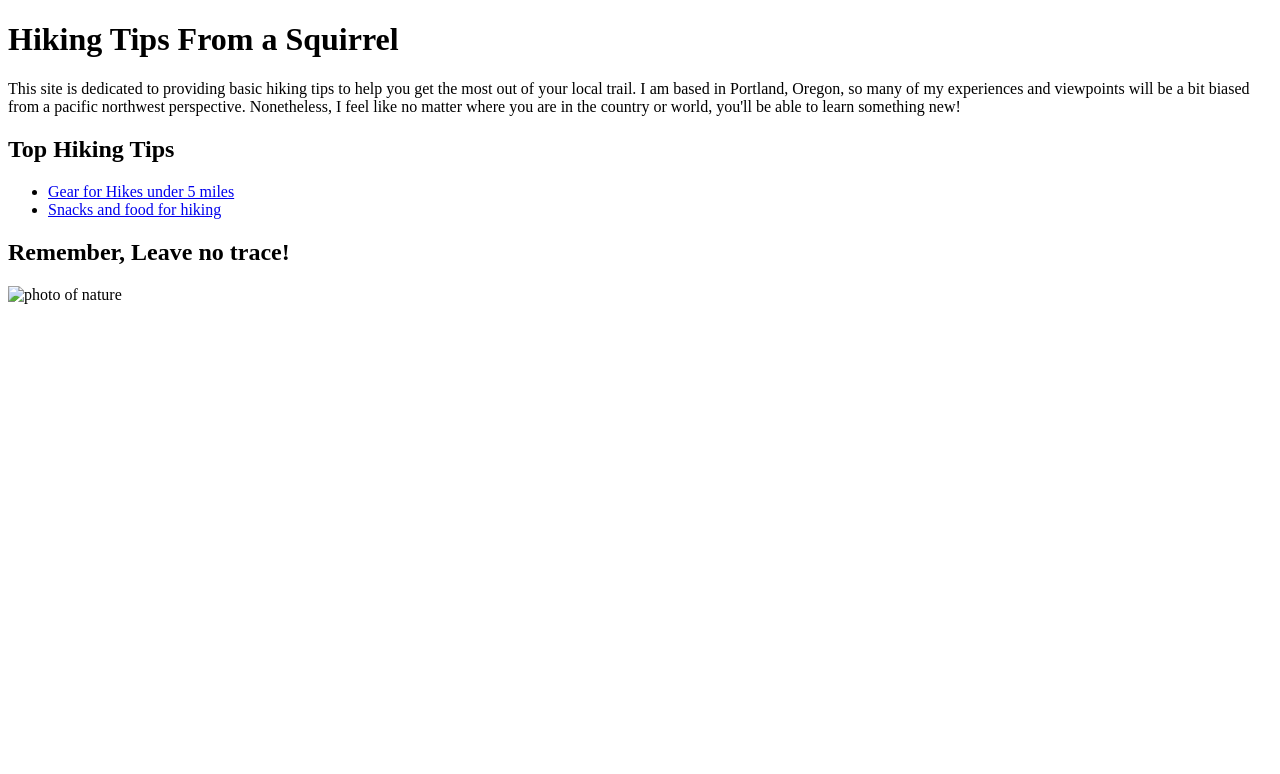
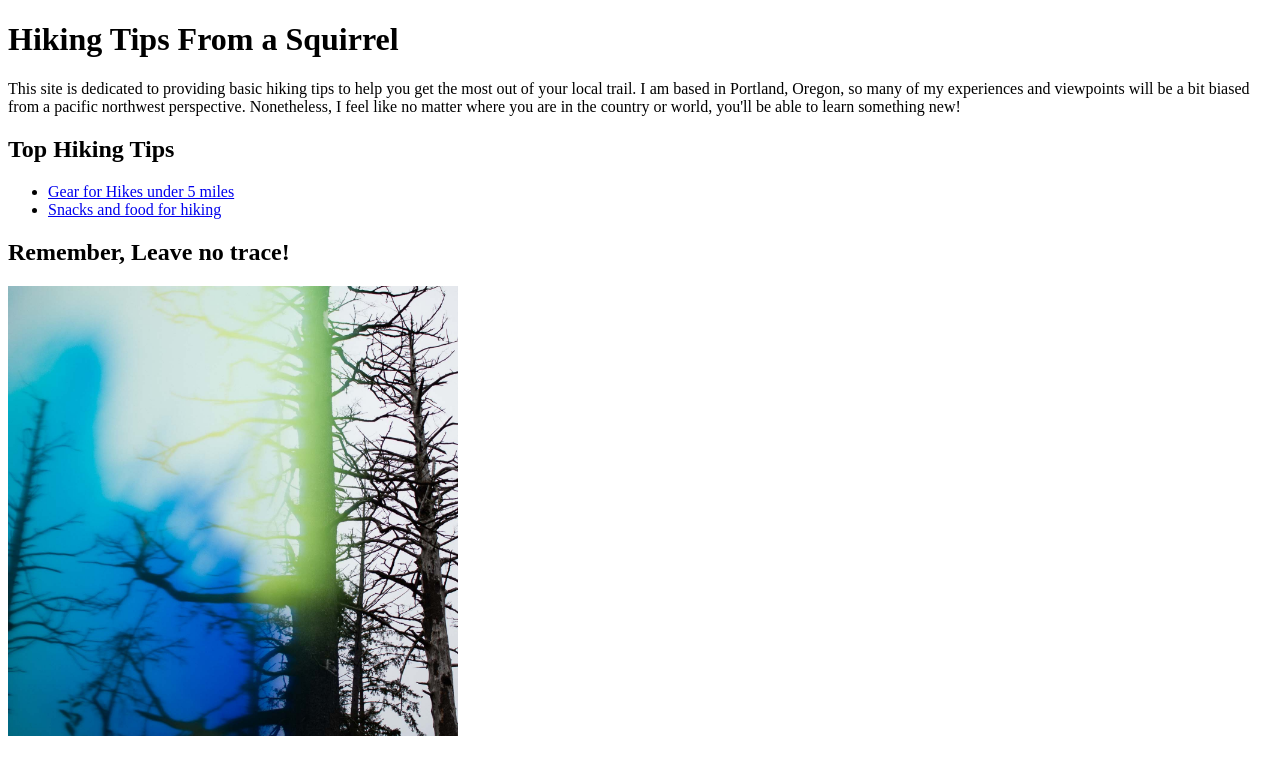
Before and after one commit to chriskorsak/sat-week-1-html, a plain HTML site: page index.html in a window 1280 px wide. Drawn offline with Linux system fonts and the light colour scheme.

Commit message:
create food and gear html pages, fix image url on index page.

```diff
--- a/index.html
+++ b/index.html
@@ -2,6 +2,11 @@
 <html>
   <head>
     <title>Hiking Tips From a Squirrel</title>
+    <style>
+      img {
+        width:450px;
+      }
+    </style>
   </head>
   <body>
     <h1>Hiking Tips From a Squirrel</h1>
@@ -17,6 +22,6 @@
       </li>
     </ul>
     <h2>Remember, Leave no trace!</h2>
-    <img src="image.jpg" alt="photo of nature">
+    <img src="images/20190806_8362.jpg" alt="photo of nature">
   </body>
 </html>
```
Also changed, not shown: food-hiking.html (added), gear-hikes-5-miles.html (added).
